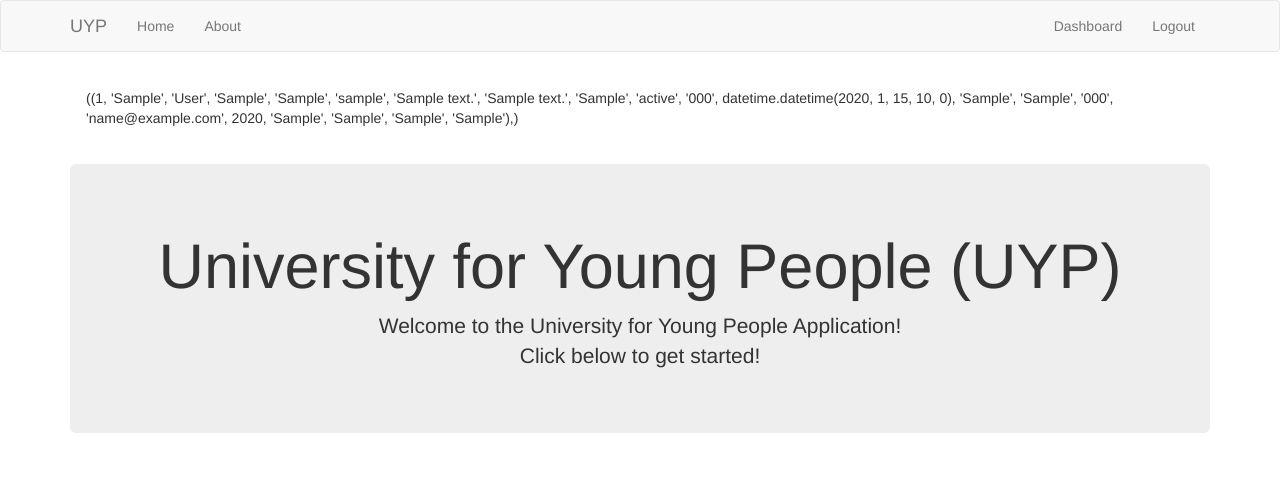
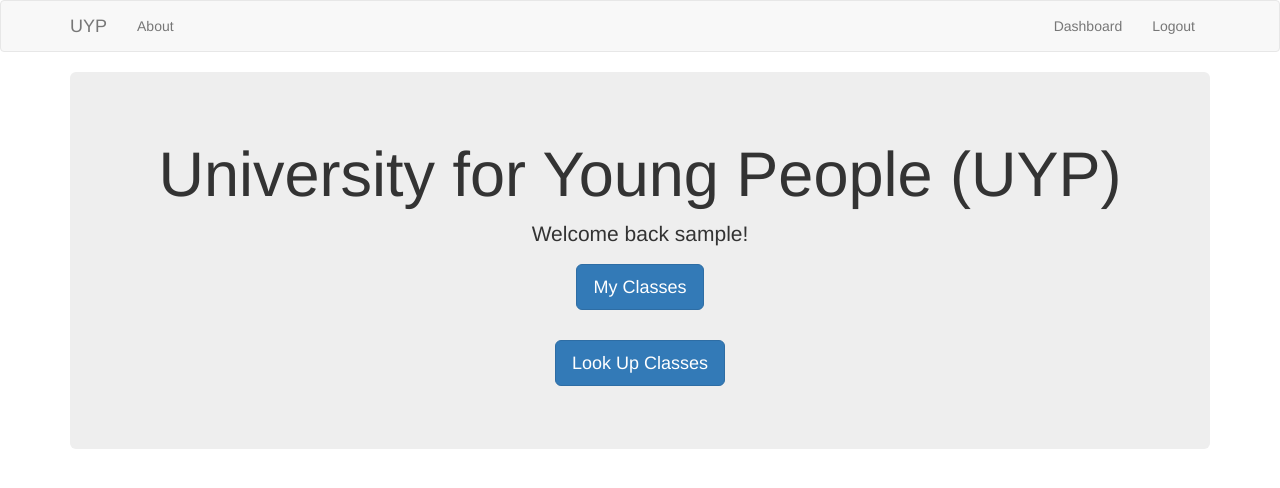
Before and after one commit to michael-prescott908/DatabaseProject, a Flask app: page / in a window 1280 px wide. Shown: the top 488 px of the page. Run offline with Flask 2, Linux system fonts and the light colour scheme; the visitor is signed in with stand-in values (Sample User, id 1); tables that the repository leaves empty or names only in its code hold one stand-in row (values such as "Sample post"); data that the repository does not hold is empty; some libraries are stand-ins or nearby versions.

Commit message:
User can now log in and see their name and have buttons for classes

```diff
--- a/UYP-Project/myflaskapp-master/app.py
+++ b/UYP-Project/myflaskapp-master/app.py
@@ -1,6 +1,8 @@
-from flask import Flask, render_template, flash, redirect, url_for, session, request, logging, jsonify
+from flask import Flask, render_template, flash, redirect, url_for, session, request, logging, jsonify, make_response
 #from data import Articles
 from flask_mysqldb import MySQL
+from flask_admin import Admin
+from flask_login import UserMixin
 from wtforms import Form, StringField, TextAreaField, PasswordField, validators, SelectField
 from passlib.hash import sha256_crypt
 from functools import wraps
@@ -19,22 +21,10 @@
 # init MYSQL
 mysql = MySQL(app)
 
-
-#Articles = Articles()
-
 # Index
-@app.route('/')
+@app.route('/', methods=['GET', 'POST'])
 def index():
-    cur = mysql.connection.cursor()
-
-    cur.execute("SELECT * FROM Student")
-
-    result = cur.fetchall()
-
-    flash(result)
-
     return render_template('home.html')
-
 
 # About
 @app.route('/about')
@@ -184,6 +174,12 @@
                                                                validators.Length(min=10, max=10)])
     GiftedTalented = SelectField(label='Gifted and Talented?', choices=BOOL_ABBREV, validators=[validators.Regexp('^(?!--Select--$)')])
 
+    Password = PasswordField('Password', [
+        validators.DataRequired(),
+        validators.EqualTo('confirm', message='Passwords do not match')
+    ])
+    confirm = PasswordField('Confirm Password')
+
 
 
 
@@ -192,7 +188,7 @@
 def register():
     form = RegisterForm(request.form)
     print("I am here")
-    if request.method == 'POST' and form.validate():
+    if request.method == 'POST': #and form.validate():
         StudentID = form.StudentID
         FirstName = form.FirstName.data
         LastName = form.LastName.data
@@ -211,21 +207,22 @@
         Email = form.Email.data
         GraduationYear = form.Graduationyear.data
         GT = form.GiftedTalented.data
+        Password = sha256_crypt.encrypt(str(form.Password.data))
 
         print(FirstName + " " + LastName + " " + MiddleInit)
             #spits out any and all errors**
             # Create cursor
-        cur = mysql.connection.cursor()
+        #cur = mysql.connection.cursor()
             # Execute query
-        cur.execute("INSERT INTO Student(StudentID, FirstName, LastName, MiddleInitial, Suffix, Nickname, Address_Line1, Address_Line2, City, State, Zip, Birthdate, Gender, Ethnicity, PhoneNumber, Email, GraduationYear, GT, EnglishLearner, NationalClearingHouse) VALUES(%s, %s, %s, %s, %s, %s, %s, %s, %s, %s, %s, %s, %s, %s, %s, %s, %s, %s, %s, %s)",
-                                        (StudentID, FirstName, LastName, MiddleInit, Suffix, Nickname, Address_Line1, Address_Line2, City, State, Zip, Birthdate, Gender, Ethnicity, PhoneNumber, Email, GraduationYear, GT, 0, 'Test'))
+        #cur.execute("INSERT INTO Student(StudentID, FirstName, LastName, MiddleInitial, Suffix, Nickname, Address_Line1, Address_Line2, City, State, Zip, Birthdate, Gender, Ethnicity, PhoneNumber, Email, GraduationYear, GT, EnglishLearner, NationalClearingHouse) VALUES(%s, %s, %s, %s, %s, %s, %s, %s, %s, %s, %s, %s, %s, %s, %s, %s, %s, %s, %s, %s)",
+                                        #(StudentID, FirstName, LastName, MiddleInit, Suffix, Nickname, Address_Line1, Address_Line2, City, State, Zip, Birthdate, Gender, Ethnicity, PhoneNumber, Email, GraduationYear, GT, 0, 'Test'))
             # Commit to DB
-        mysql.connection.commit()
+        #mysql.connection.commit()
             # Close connection
-        cur.close()
+        #cur.close()
         flash('You have successfuly registered for UYP!', 'success')
 
-        return redirect('/')
+        return redirect('login')
     return render_template('register.html', form=form)
 
 
@@ -234,28 +231,33 @@
 def login():
     if request.method == 'POST':
         # Get Form Fields
-        username = request.form['username']
+        email = request.form['email']
         password_candidate = request.form['password']
 
         # Create cursor
         cur = mysql.connection.cursor()
 
+        cur.execute('SELECT * FROM Student')
+        #WHERE Email=' + '\'' + email + '\'')
+
         # Get user by username
-        result = cur.execute("SELECT * FROM users WHERE username = %s", [username])
+        #cur.execute('SELECT * FROM UserSystem WHERE Email=' + '\'' + email + '\'')
 
-        if result > 0:
+        if True:
             # Get stored hash
             data = cur.fetchone()
-            password = data['password']
+            #password = data['password']
+            fName = data['FirstName']
+            lName = data['LastName']
 
             # Compare Passwords
-            if sha256_crypt.verify(password_candidate, password):
+            if True:
                 # Passed
                 session['logged_in'] = True
-                session['username'] = username
+                session['username'] = fName + " " + lName
 
                 flash('You are now logged in', 'success')
-                return redirect(url_for('dashboard'))
+                return redirect('/')
             else:
                 error = 'Invalid login'
                 return render_template('login.html', error=error)
@@ -266,6 +268,20 @@
             return render_template('login.html', error=error)
 
     return render_template('login.html')
+
+@app.route("/checkUser", methods=["POST"])
+def check():
+    username = str(request.form["email"])
+    password = str(request.form["password"])
+    newPassword = sha256_crypt.encrypt(str(password))
+    cur = mysql.connection.cursor()
+    #cur.execute('SELECT * FROM UserSystem WHERE Email=' + '\'' + username + '\'' +  ' AND Password=' + '\'' + newPassword + '\'')
+    #user = cur.fetchone()
+
+    #if len(user) is 1:
+    return redirect(url_for("home"))
+    #else:
+    #    return "Failure Logging In"
 
 # Check if user logged in
 def is_logged_in(f):
--- a/UYP-Project/myflaskapp-master/templates/home.html
+++ b/UYP-Project/myflaskapp-master/templates/home.html
@@ -3,10 +3,14 @@
 {% block body %}
   <div class="jumbotron text-center">
     <h1>University for Young People (UYP)</h1>
-    <p class="lead">Welcome to the University for Young People Application!<br/>
-    Click below to get started!</p>
     {% if session.logged_in == NULL %}
+        <p class="lead">Welcome to the University for Young People Application!<br/></p>
+        <p class="lead">Click below to get started!<p>
       <a href="/register" class="btn btn-primary btn-lg">Register</a>
+    {% else %}
+        <p class="lead">Welcome back {{ session['username'] }}!<p>
+            <a href="/register" class="btn btn-primary btn-lg">My Classes</a><br/><br/>
+        <a href="/register" class="btn btn-primary btn-lg">Look Up Classes</a>
     {% endif %}
   </div>
 {% endblock %}
--- a/UYP-Project/myflaskapp-master/templates/includes/_navbar.html
+++ b/UYP-Project/myflaskapp-master/templates/includes/_navbar.html
@@ -11,7 +11,6 @@
         </div>
         <div id="navbar" class="collapse navbar-collapse">
           <ul class="nav navbar-nav">
-            <li><a href="/">Home</a></li>
             <li><a href="/about">About</a></li>
           </ul>
 
@@ -21,6 +20,7 @@
               <li><a href="/logout">Logout</a></li>
             {% else %}
               <li><a href="/register">Register</a></li>
+              <li><a href="/login">Login</a></li>
             {% endif %}
 
           </ul>
--- a/UYP-Project/myflaskapp-master/templates/login.html
+++ b/UYP-Project/myflaskapp-master/templates/login.html
@@ -2,10 +2,10 @@
 
 {% block body %}
   <h1>Login</h1>
-  <form action="" method="POST">
+  <form action="/login" method="POST">
     <div class="form-group">
-      <label>Username</label>
-      <input type="text" name="username" class="form-control" value={{request.form.username}}>
+      <label>Email</label>
+      <input type="text" name="email" class="form-control" value={{request.form.email}}>
     </div>
     <div class="form-group">
       <label>Password</label>
--- a/UYP-Project/myflaskapp-master/templates/register.html
+++ b/UYP-Project/myflaskapp-master/templates/register.html
@@ -112,6 +112,12 @@
     <div class="form-group">
       {{render_field(form.GiftedTalented)}}
     </div>
+    <div class="form-group">
+      {{render_field(form.Password, class_="form-control")}}
+    </div>
+    <div class="form-group">
+      {{render_field(form.confirm, class_="form-control")}}
+    </div>
     <p><input type="submit" class="btn btn-primary" value="Submit"></p>
   </form>
 {% endblock %}
```
Also changed, not shown: UYP-Project/myflaskapp-master/templates/background-723053_1920.jpg (renamed from UYP-Project/myflaskapp-master/background-723053_1920.jpg), UYP-Project/myflaskapp-master/templates/loghome.html (added).
